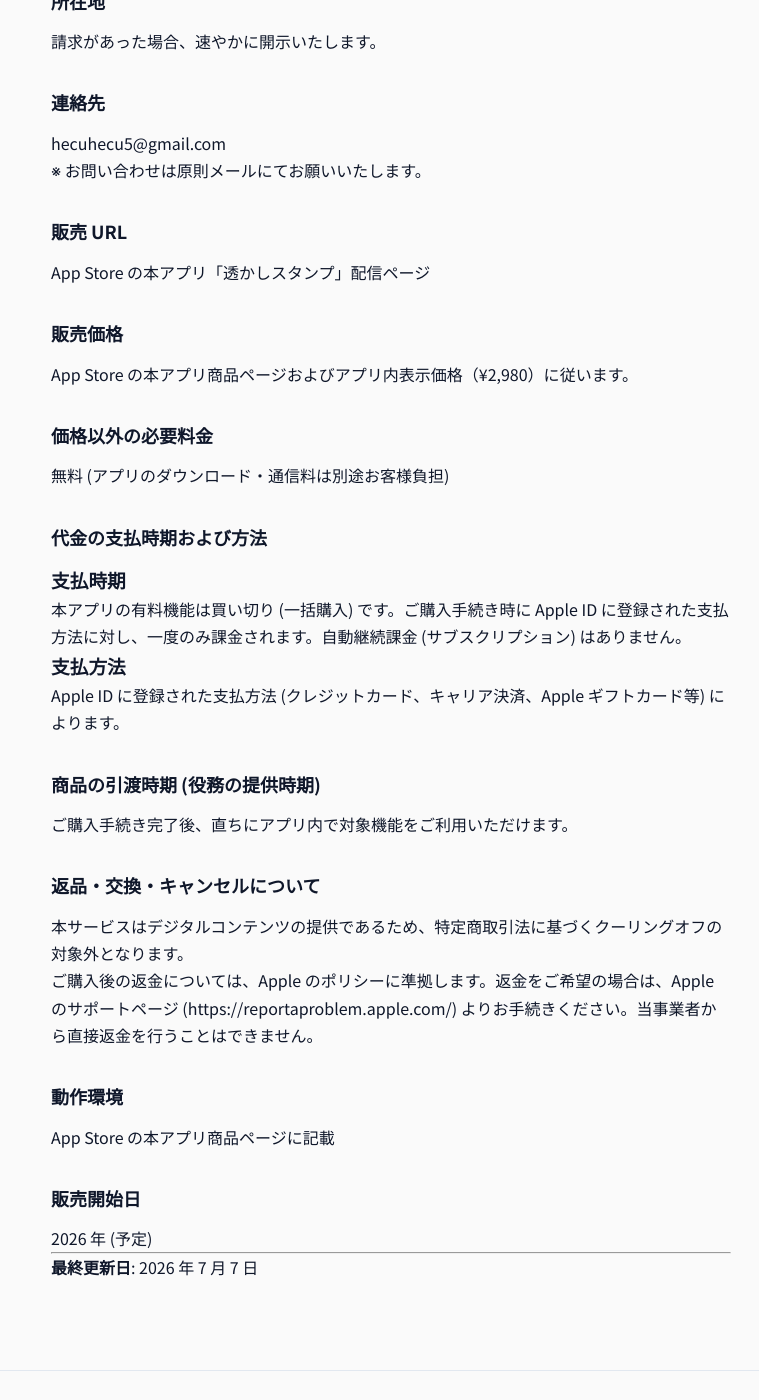
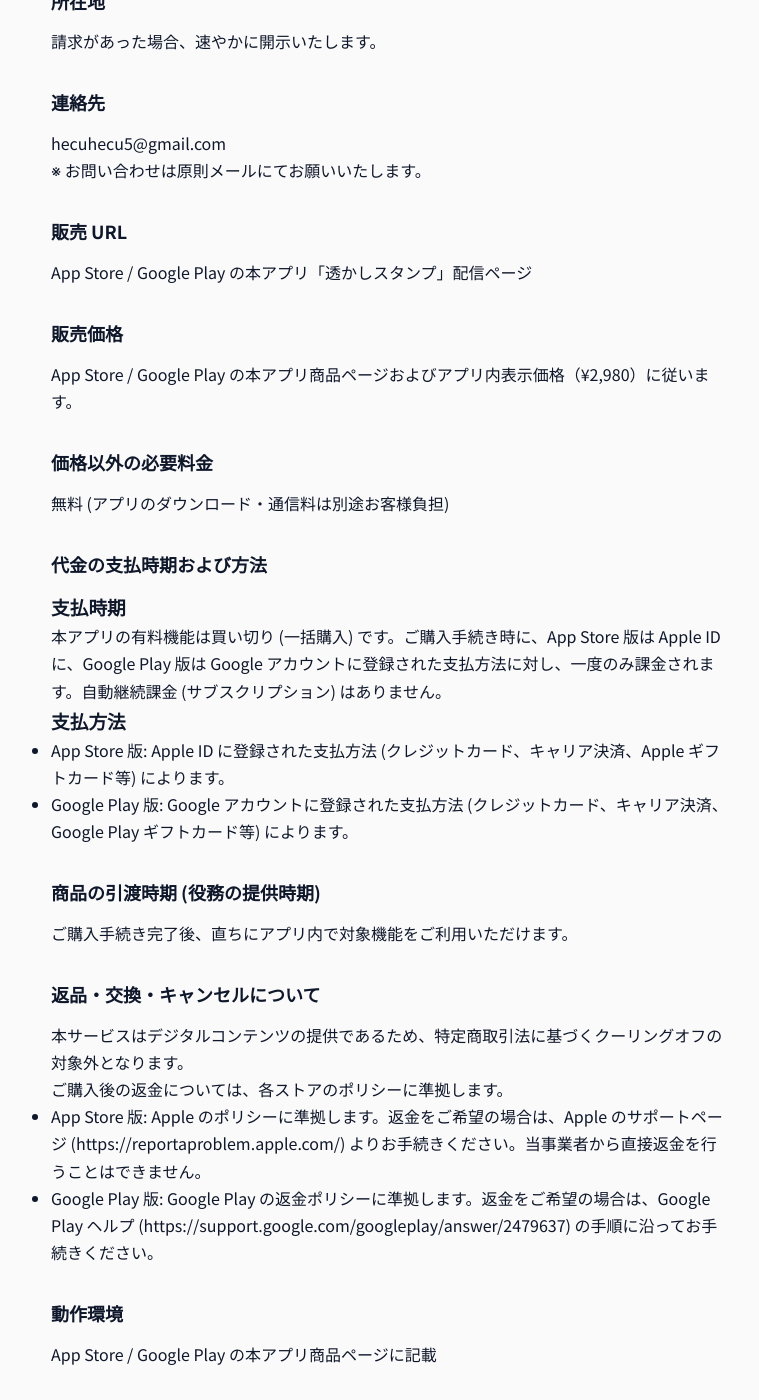
Before and after one commit to hecuhecu/hecuhecu.github.io, a Jekyll site: the page built from apps/watermark-stamp/tokushoho.md, in a window 1280 px wide and 1400 px high, scrolled down 399 px. Shown: the whole window, without its empty margins (249-1008 px from the left). Built offline with Jekyll 4.4.1, drawn with Linux system fonts in a browser that asks for light colours.

Commit message:
watermark-stamp 法務ページを Google Play 版の配信に合わせて更新
- 支払方法・購入の復元・返金・価格表示場所を App Store 版 / Google Play 版で併記
- 特商法に Google Play の販売 URL・支払方法・返金手続きを追記 (価格 ¥2,980 は据え置き)
- プライバシーポリシーの決済処理に Google (Google Play 課金) を追加し、写真選択画面の説明を Android にも対応
- サポートの端末情報例・写真アクセス・機種変更時の復元を Android にも対応
- 改定日を 2026-10-09 に更新

Co-Authored-By: Claude Opus 5.5 (1M context) <noreply@anthropic.com>

```diff
--- a/apps/watermark-stamp/tokushoho.md
+++ b/apps/watermark-stamp/tokushoho.md
@@ -27,11 +27,11 @@ hecuhecu5@gmail.com
 
 ## 販売 URL
 
-App Store の本アプリ「透かしスタンプ」配信ページ
+App Store / Google Play の本アプリ「透かしスタンプ」配信ページ
 
 ## 販売価格
 
-App Store の本アプリ商品ページおよびアプリ内表示価格（¥2,980）に従います。
+App Store / Google Play の本アプリ商品ページおよびアプリ内表示価格（¥2,980）に従います。
 
 ## 価格以外の必要料金
 
@@ -41,11 +41,12 @@ App Store の本アプリ商品ページおよびアプリ内表示価格（¥2,
 
 ### 支払時期
 
-本アプリの有料機能は買い切り (一括購入) です。ご購入手続き時に Apple ID に登録された支払方法に対し、一度のみ課金されます。自動継続課金 (サブスクリプション) はありません。
+本アプリの有料機能は買い切り (一括購入) です。ご購入手続き時に、App Store 版は Apple ID に、Google Play 版は Google アカウントに登録された支払方法に対し、一度のみ課金されます。自動継続課金 (サブスクリプション) はありません。
 
 ### 支払方法
 
-Apple ID に登録された支払方法 (クレジットカード、キャリア決済、Apple ギフトカード等) によります。
+- App Store 版: Apple ID に登録された支払方法 (クレジットカード、キャリア決済、Apple ギフトカード等) によります。
+- Google Play 版: Google アカウントに登録された支払方法 (クレジットカード、キャリア決済、Google Play ギフトカード等) によります。
 
 ## 商品の引渡時期 (役務の提供時期)
 
@@ -55,11 +56,14 @@ Apple ID に登録された支払方法 (クレジットカード、キャリア
 
 本サービスはデジタルコンテンツの提供であるため、特定商取引法に基づくクーリングオフの対象外となります。
 
-ご購入後の返金については、Apple のポリシーに準拠します。返金をご希望の場合は、Apple のサポートページ (https://reportaproblem.apple.com/) よりお手続きください。当事業者から直接返金を行うことはできません。
+ご購入後の返金については、各ストアのポリシーに準拠します。
+
+- App Store 版: Apple のポリシーに準拠します。返金をご希望の場合は、Apple のサポートページ (https://reportaproblem.apple.com/) よりお手続きください。当事業者から直接返金を行うことはできません。
+- Google Play 版: Google Play の返金ポリシーに準拠します。返金をご希望の場合は、Google Play ヘルプ (https://support.google.com/googleplay/answer/2479637) の手順に沿ってお手続きください。
 
 ## 動作環境
 
-App Store の本アプリ商品ページに記載
+App Store / Google Play の本アプリ商品ページに記載
 
 ## 販売開始日
 
@@ -67,4 +71,4 @@ App Store の本アプリ商品ページに記載
 
 ---
 
-**最終更新日**: 2026 年 7 月 7 日
+**最終更新日**: 2026 年 10 月 9 日
```
Also changed, not shown: apps/watermark-stamp/privacy.md (+4 -3 lines), apps/watermark-stamp/support.md (+5 -5 lines), apps/watermark-stamp/terms.md (+5 -5 lines).
